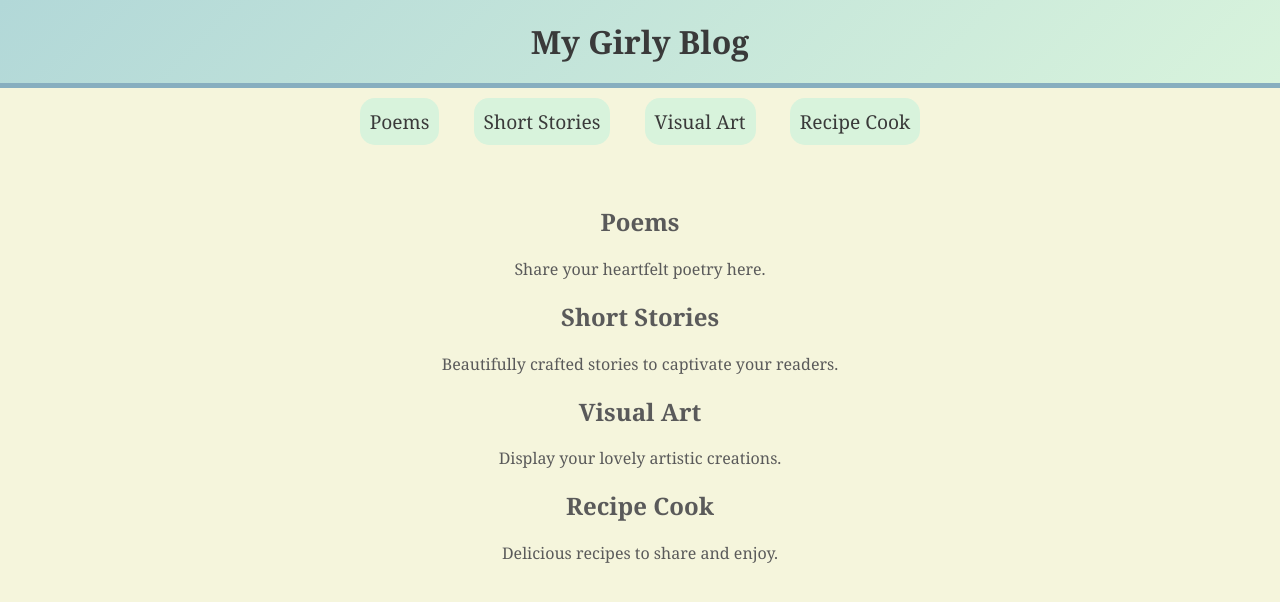
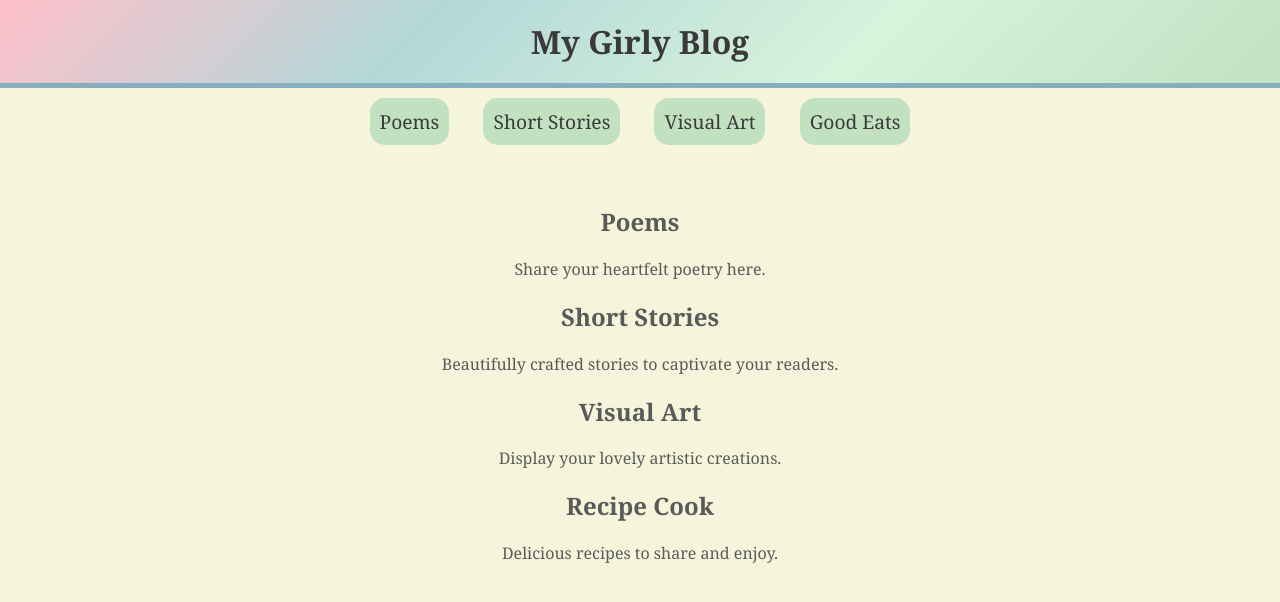
Before and after one commit to Kathrynpiper121522/KatsBlog, a plain HTML site: page index.html in a window 1280 px wide. Drawn offline with Linux system fonts and the light colour scheme.

Commit message:
Update index.html

```diff
--- a/index.html
+++ b/index.html
@@ -7,14 +7,14 @@
     <style>
         body {
             font-family: 'Georgia', serif;
-            background-color: #f5f5dc;
+            background-color: #f5f5dc; /* Cream */
             color: #5a5a5a;
             margin: 0;
             padding: 0;
             text-align: center;
         }
         header {
-            background: linear-gradient(135deg, #b2d8d8, #d8f3dc);
+            background: linear-gradient(135deg, #ffc0cb, #b2d8d8, #d8f3dc, #c1e1c1); /* Light Pink, Pastel Blue, Soft Green */
             padding: 20px;
             font-size: 2em;
             font-weight: bold;
@@ -30,11 +30,11 @@
             font-size: 1.2em;
             margin: 0 15px;
             padding: 10px;
-            background-color: #d8f3dc;
+            background-color: #c1e1c1; /* Sage Green */
             border-radius: 15px;
         }
         nav a:hover {
-            background-color: #b2d8d8;
+            background-color: #b2d8d8; /* Pastel Blue */
         }
         .content {
             padding: 30px;
@@ -47,7 +47,7 @@
         <a href="#poems">Poems</a>
         <a href="#short-stories">Short Stories</a>
         <a href="#visual-art">Visual Art</a>
-        <a href="#recipe-cook">Recipe Cook</a>
+        <a href="#recipe-cook">Good Eats</a>
     </nav>
     <div class="content">
         <section id="poems">
```
